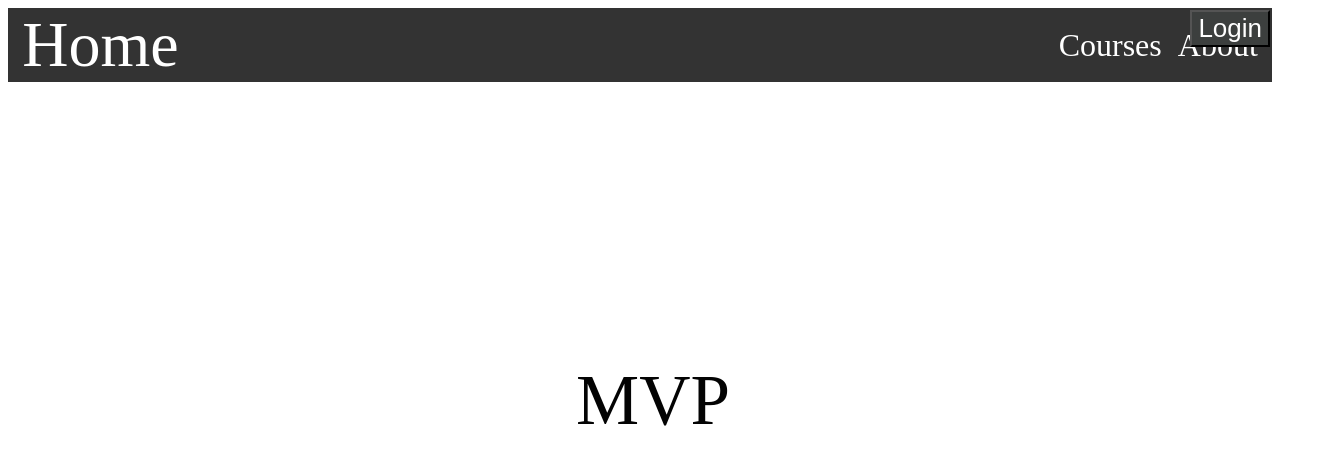
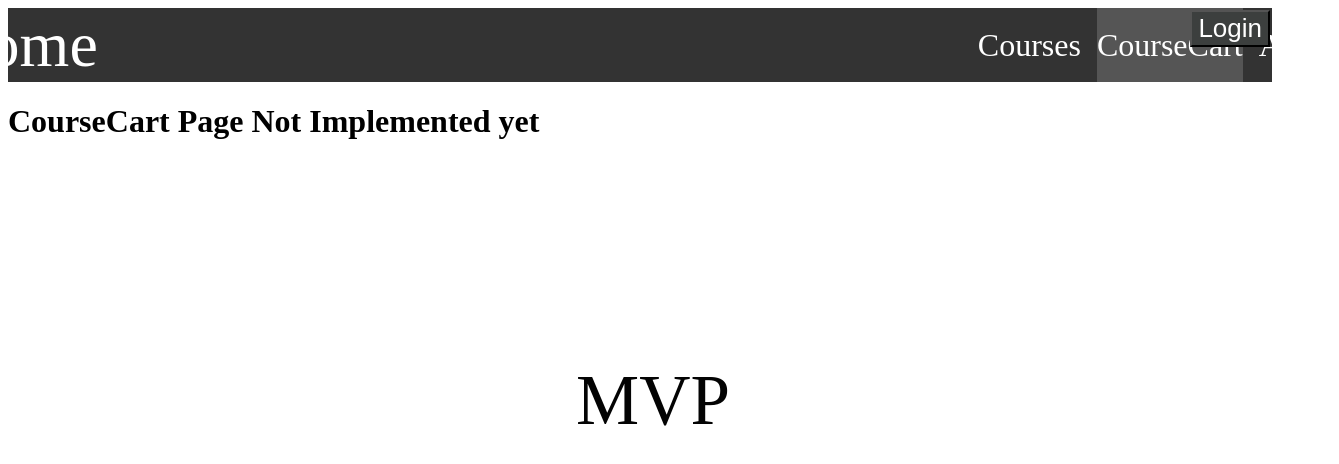
Before and after one commit to shuyiwan/Course_Sys_Rec, a React (Create React App) app in the folder MVP/frontend/: page /coursecart in a window 1280 px wide. Shown: the top 464 px of the page, 1339 px wide, since content can reach past the window. Built offline with nearby package versions, Linux system fonts and the light colour scheme.

Commit message:
created course cart page

```diff
--- a/MVP/frontend/src/App.js
+++ b/MVP/frontend/src/App.js
@@ -3,6 +3,7 @@ import './index.css';
 import Navbar from './Components/Navbar'
 import About from './Pages/About'
 import Courses from './Pages/Courses'
+import CourseCart from './Pages/CourseCart';
 import Home from './Pages/Home'
 import {Route, Routes} from 'react-router-dom'
 
@@ -19,6 +20,7 @@ function App() {
           <Routes>
             <Route path="/" element={<Home/>}/>
             <Route path="/courses" element={<Courses/>}/>
+            <Route path="/coursecart" element={<CourseCart/>}/>
             <Route path="/about" element={<About/>}/>
           </Routes>
         </div>
--- a/MVP/frontend/src/Components/Navbar.js
+++ b/MVP/frontend/src/Components/Navbar.js
@@ -8,6 +8,7 @@ export default function Navbar(){
 
         <ul>
             <CustomLink to = '/courses'>Courses</CustomLink>
+            <CustomLink to = '/coursecart'>CourseCart</CustomLink>
             <CustomLink to = '/about'>About</CustomLink>
         </ul>
     </nav>
--- /dev/null
+++ b/MVP/frontend/src/Pages/CourseCart.js
@@ -0,0 +1,3 @@
+export default function CourseCart(){
+    return <h1>CourseCart Page Not Implemented yet</h1>
+}
```
